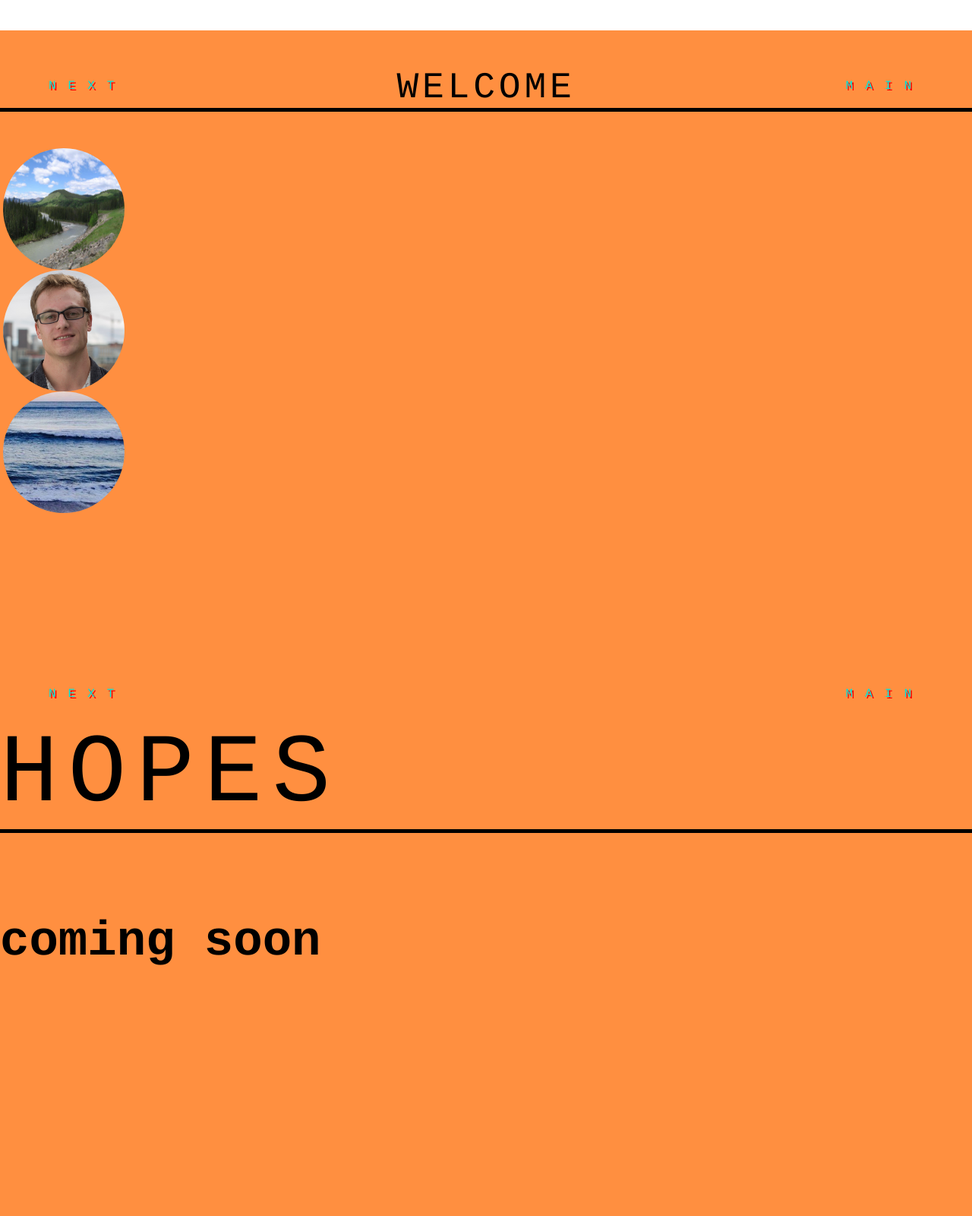
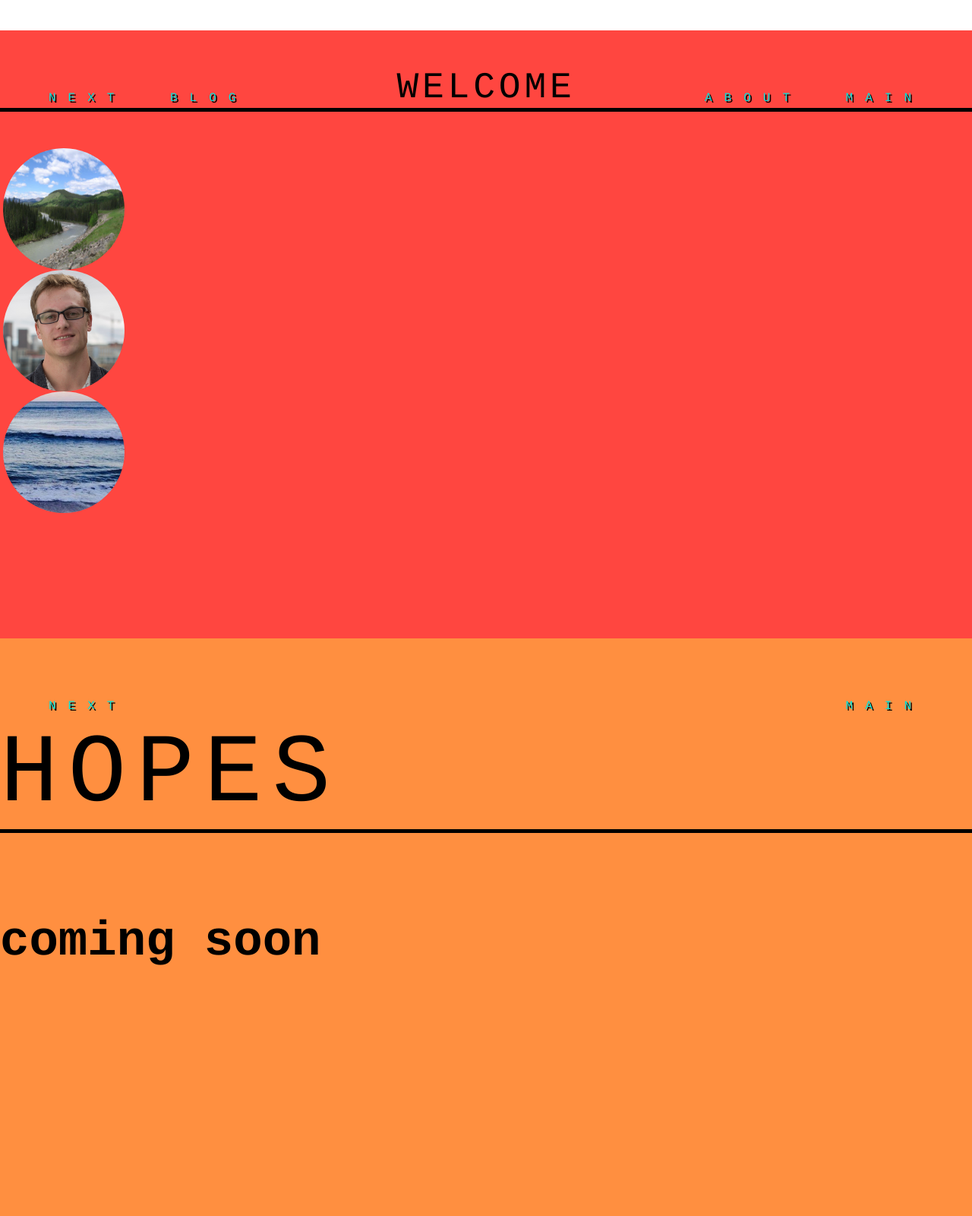
Before and after one commit to IsaacLessard/IsaacLessard.github.io, a plain HTML site: page index.html in a window 1280 px wide. Shown: the part 760-2360 px from the top of the page at 76% size. Drawn offline with nearby package versions, Linux system fonts and the light colour scheme.

Commit message:
add blog page

```diff
--- a/index.html
+++ b/index.html
@@ -45,15 +45,18 @@
 
 		<a href="#home" class="colorful"><div class="btn-high">main</div></a>
 		<a href="#future" class="colorful"><div class="btn-low">next</div></a>
+		<a href="./blog/blog.html" class="colorful"><div class="btn-low2">blog</div></a>
+		<a href="#contact" class="colorful"><div class="btn-high2">about</div></a>
 	</div>
 
 	<!-- FUTURE -->
-	<div class="jumbo future" id="future">
+	<div class="jumboLeft future" id="future">
 		<h2>Hopes</h2>
 		<h5>coming soon</h5>
 
 		<a href="#home" class="colorful"><div class="btn-high">main</div></a>
 		<a href="#contact" class="colorful"><div class="btn-low">next</div></a>
+
 	</div>
 
 	<!-- CONTACT -->
--- a/styles.css
+++ b/styles.css
@@ -11,10 +11,19 @@ body {
 	position: relative;
 }
 
+.jumboLeft {
+	width: 100vw;
+	height: 100vh;
+	float: right;
+	display: inline-block;
+	font-family: "Futura", Courier, monospace;
+	position: relative;
+}
+
 .btn-high {
 	display: inline-block;
 	position: absolute;
-	top: 4em;
+	top: 5em;
 	right: 4em;
 	text-align: center;
 	vertical-align: middle;
@@ -24,8 +33,28 @@ body {
 .btn-low {
 	display: inline-block;
 	position: absolute;
-	top: 4em;
+	top: 5em;
 	left: 4em;
+	text-align: center;
+	vertical-align: middle;
+	letter-spacing: 1em;
+}
+
+.btn-low2 {
+	display: inline-block;
+	position: absolute;
+	top: 5em;
+	left: 14em;
+	text-align: center;
+	vertical-align: middle;
+	letter-spacing: 1em;
+}
+
+.btn-high2 {
+	display: inline-block;
+	position: absolute;
+	top: 5em;
+	right: 14em;
 	text-align: center;
 	vertical-align: middle;
 	letter-spacing: 1em;
@@ -35,12 +64,12 @@ body {
 	text-decoration: none;
 	text-transform: uppercase;
 	color: hsl(178, 100%, 44%);
-	text-shadow: 2px 2px #ff0000;
+	text-shadow: 2px 2px black;
 }
 
 
 .about {
-	background-color: hsla(25, 100%, 50%, .75);
+	background-color: hsla(2, 100%, 50%, .75);
 }
 
 .future {
```
Also changed, not shown: blog/blog.html (added, +22 -0 lines), blog/blogstyle.css (added, +16 -0 lines), 2 other files.
